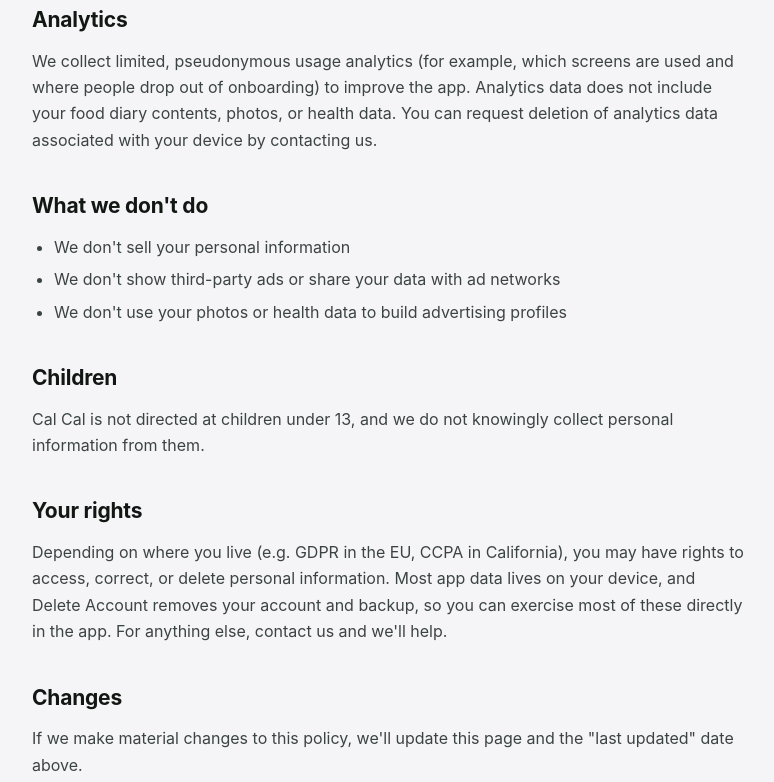
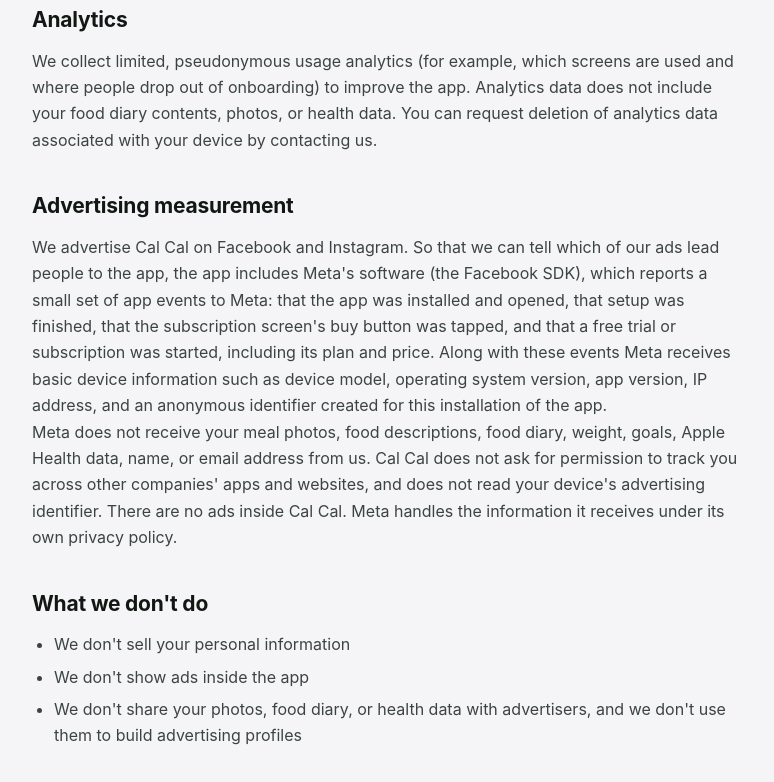
Before and after one commit to sru4ka/Cal-Cal, a plain HTML site: page privacy.html in a window 1280 px wide. Shown: the part 1990-2772 px from the top of the page, without its empty margins (252-1026 px from the left). Drawn offline with Linux system fonts and the light colour scheme.

Commit message:
Privacy policy: describe ad measurement with the Meta SDK
The app will include the Facebook SDK to measure Facebook and Instagram
ads. Replace the statement that no data is shared with ad networks with a
section saying exactly which events and device details Meta receives, and
what it never receives.

Co-Authored-By: Claude Fable 5.2 <noreply@anthropic.com>
Claude-Session: https://claude.ai/code/session_011Ta2wPcbUZZyRXMamwFUKh

```diff
--- a/privacy.html
+++ b/privacy.html
@@ -22,7 +22,7 @@
 <main>
   <div class="wrap">
     <h1>Privacy Policy</h1>
-    <p class="updated">Last updated: October 21, 2026</p>
+    <p class="updated">Last updated: November 16, 2026</p>
 
     <p>Cal Cal ("we", "us") is a calorie and macro tracking app for iPhone. This policy explains what information the app handles and how. The short version: <strong>your diary lives on your device (plus a private backup if you create an account), photos are used only to analyze your food, and we don't sell your data.</strong></p>
 
@@ -57,11 +57,15 @@
     <h2>Analytics</h2>
     <p>We collect limited, pseudonymous usage analytics (for example, which screens are used and where people drop out of onboarding) to improve the app. Analytics data does not include your food diary contents, photos, or health data. You can request deletion of analytics data associated with your device by contacting us.</p>
 
+    <h2>Advertising measurement</h2>
+    <p>We advertise Cal Cal on Facebook and Instagram. So that we can tell which of our ads lead people to the app, the app includes Meta's software (the Facebook SDK), which reports a small set of app events to Meta: that the app was installed and opened, that setup was finished, that the subscription screen's buy button was tapped, and that a free trial or subscription was started, including its plan and price. Along with these events Meta receives basic device information such as device model, operating system version, app version, IP address, and an anonymous identifier created for this installation of the app.</p>
+    <p>Meta does not receive your meal photos, food descriptions, food diary, weight, goals, Apple Health data, name, or email address from us. Cal Cal does not ask for permission to track you across other companies' apps and websites, and does not read your device's advertising identifier. There are no ads inside Cal Cal. Meta handles the information it receives under its own privacy policy.</p>
+
     <h2>What we don't do</h2>
     <ul>
       <li>We don't sell your personal information</li>
-      <li>We don't show third-party ads or share your data with ad networks</li>
-      <li>We don't use your photos or health data to build advertising profiles</li>
+      <li>We don't show ads inside the app</li>
+      <li>We don't share your photos, food diary, or health data with advertisers, and we don't use them to build advertising profiles</li>
     </ul>
 
     <h2>Children</h2>
```
